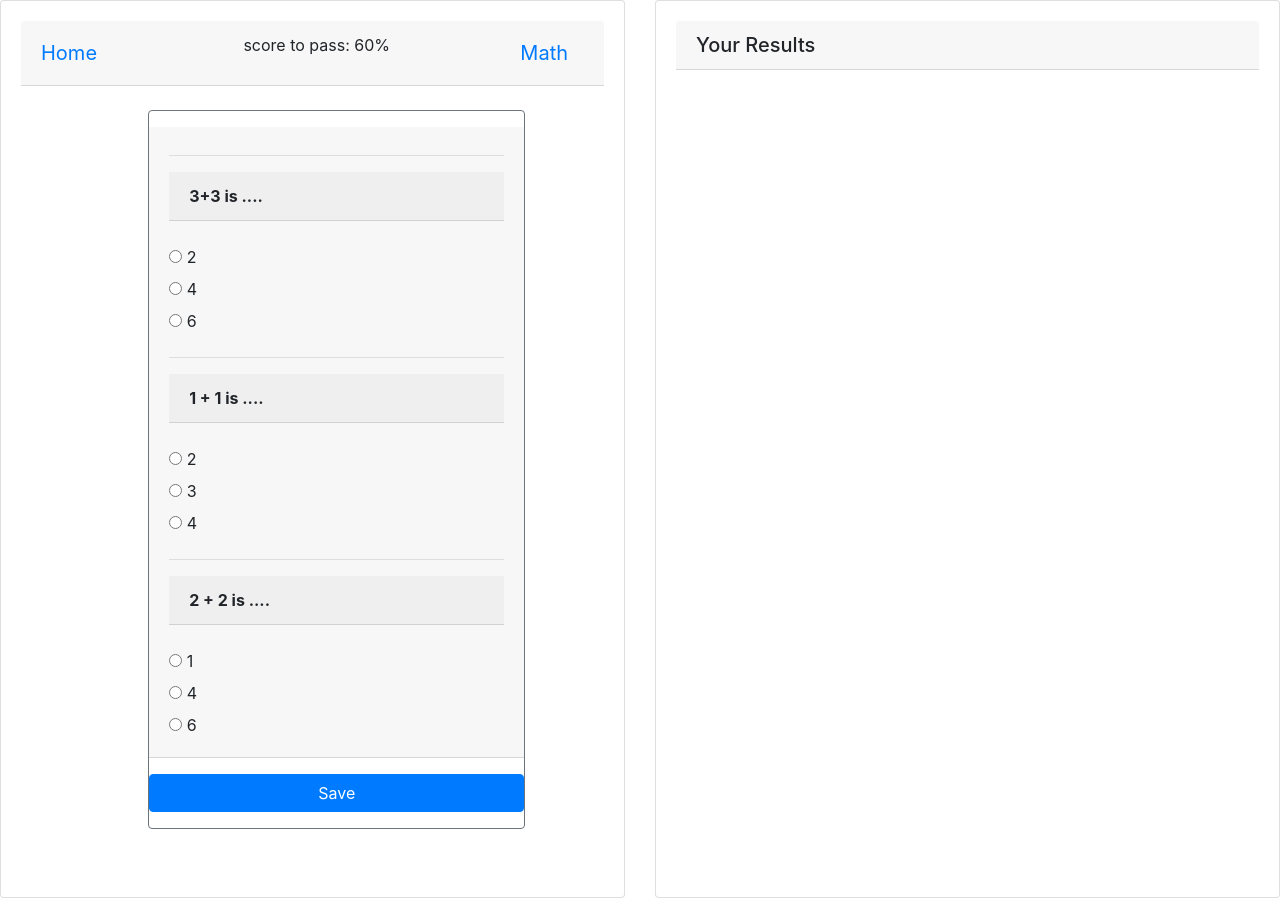
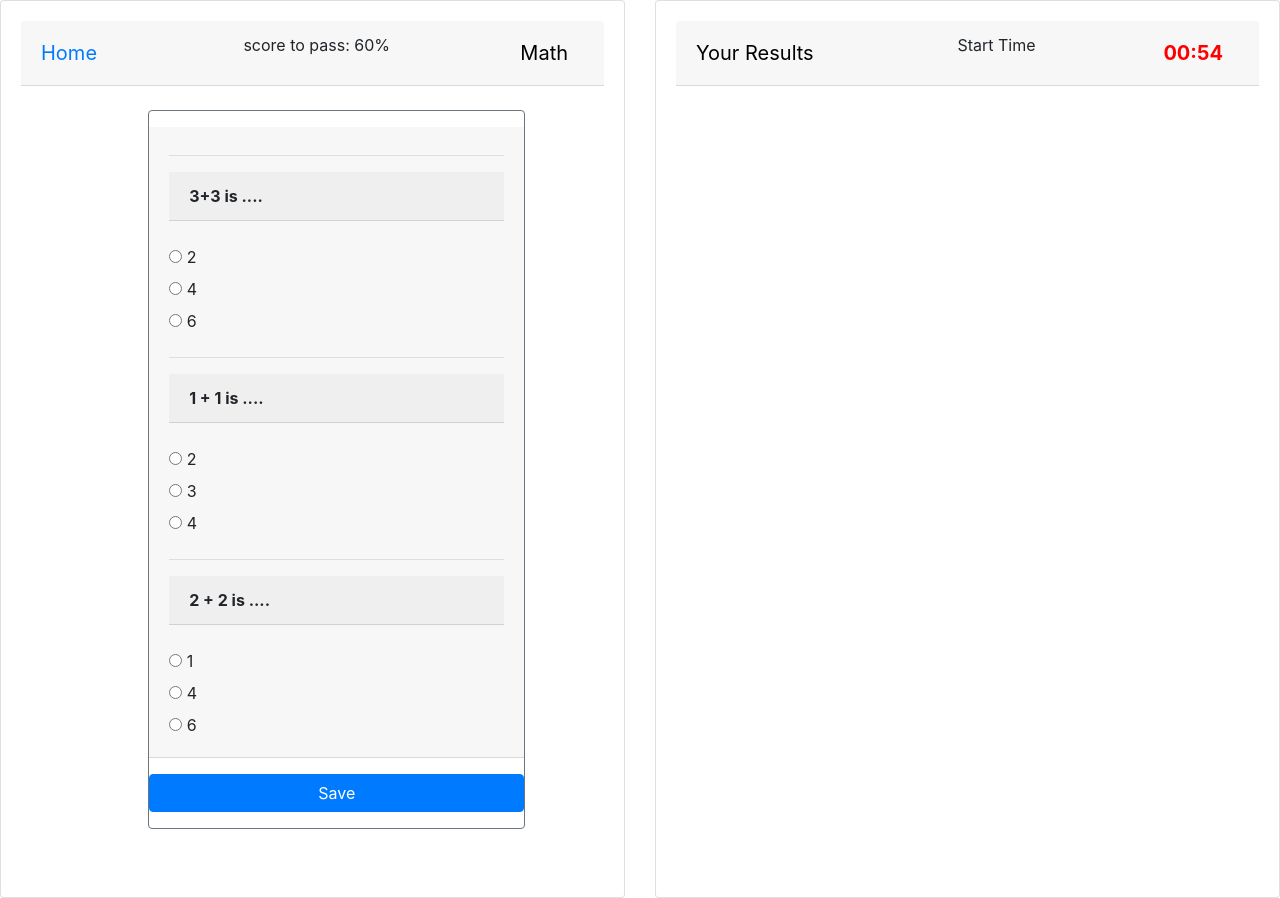
Before and after one commit to AERBATI-61/Quiz-App-Django-JS, a Django app: page /1/ in a window 1280 px wide. Run offline with Django 4.2, Linux system fonts and the light colour scheme; data comes from the database, SQL or seed files in the repository; both versions use the stored data as it was after the commit; data that the repository does not hold is empty; some libraries are stand-ins or nearby versions.

Commit message:
Finished

```diff
--- a/quizes/static/quizes/quiz-view.js
+++ b/quizes/static/quizes/quiz-view.js
@@ -3,10 +3,60 @@ const quizBox = document.getElementById('quiz-box')
 const quizForm = document.getElementById('quiz-form')
 const scoreBox = document.getElementById('score-box')
 const resultBox = document.getElementById('result-box')
+const timeBox = document.getElementById('time-box')
 const csrf = document.getElementsByName('csrfmiddlewaretoken')
 
 
 let data
+
+
+const activateTime = (time) => {
+    if (time.toString().length < 2) {
+        timeBox.innerHTML = `<b>0${time}:00</b>`
+    } else {
+        timeBox.innerHTML = `<b>${time}:00</b>`
+    }
+
+    let minutes = time - 1
+    let seconds = 60
+    let displaySeconds
+    let displayMinutes
+
+    const timer = setInterval(() => {
+        console.log("running....")
+        seconds--
+        if (seconds < 0) {
+            seconds = 59
+            minutes--
+        }
+
+        if (minutes.toString().length < 2) {
+            displayMinutes = '0' + minutes
+        } else {
+            displayMinutes = minutes
+        }
+
+        if (seconds.toString().length < 2) {
+            displaySeconds = '0' + seconds
+        } else {
+            displaySeconds = seconds
+        }
+
+        if (minutes === 0 && seconds === 0) {
+            timeBox.innerHTML = "<b>00:00</b>"
+            setTimeout(() => {
+                clearInterval(timer)
+                alert('Time Over')
+                sendData()
+            }, 500)
+        }
+
+        timeBox.innerHTML = `<b>${displayMinutes}:${displaySeconds}</b>`
+
+
+    }, 1000)
+
+}
 
 $.ajax({
     type: 'GET',
@@ -34,6 +84,7 @@ $.ajax({
                 })
             }
         });
+        activateTime(response.time)
     },
     error: function (error) {
         console.log(error)
--- a/quizes/templates/quiz-view.html
+++ b/quizes/templates/quiz-view.html
@@ -11,7 +11,7 @@
             <div class="card-body">
                 <div class="card-header">
                     <a class="navbar-brand" style="float: left" href="{% url 'quizes:quiz-list' %}">Home</a>
-                    <a class="navbar-brand" style="float: right" href="#">{{ quizes.name }}</a>
+                    <a class="navbar-brand" style="float: right; color: black" href="#">{{ quizes.name }}</a>
                     <p style="text-align: center">score to pass: {{ quizes.required_score_to_pass }}%</p>
                 </div>
                 <br>
@@ -36,7 +36,16 @@
 
         <div class="card">
             <div class="card-body">
-                <h5 class="card-header">Your Results</h5>
+                <div class="card-header">
+                    <a class="navbar-brand" style="float: left; color: black" href="#">Your Results</a>
+                    <a class="navbar-brand" style="float: right; color: red" id="time-box" href="#" ></a>
+                    <p style="text-align: center">Start Time</p>
+
+
+                </div>
+
+
+
 
                 <p class="card-title">
                 <ul class="list-group list-group-flush">
```
Also changed, not shown: quizes/static/quizes/quiz-list.js (+28 -16 lines), db.sqlite3. Lines whose indentation alone changed are shown as unchanged.
